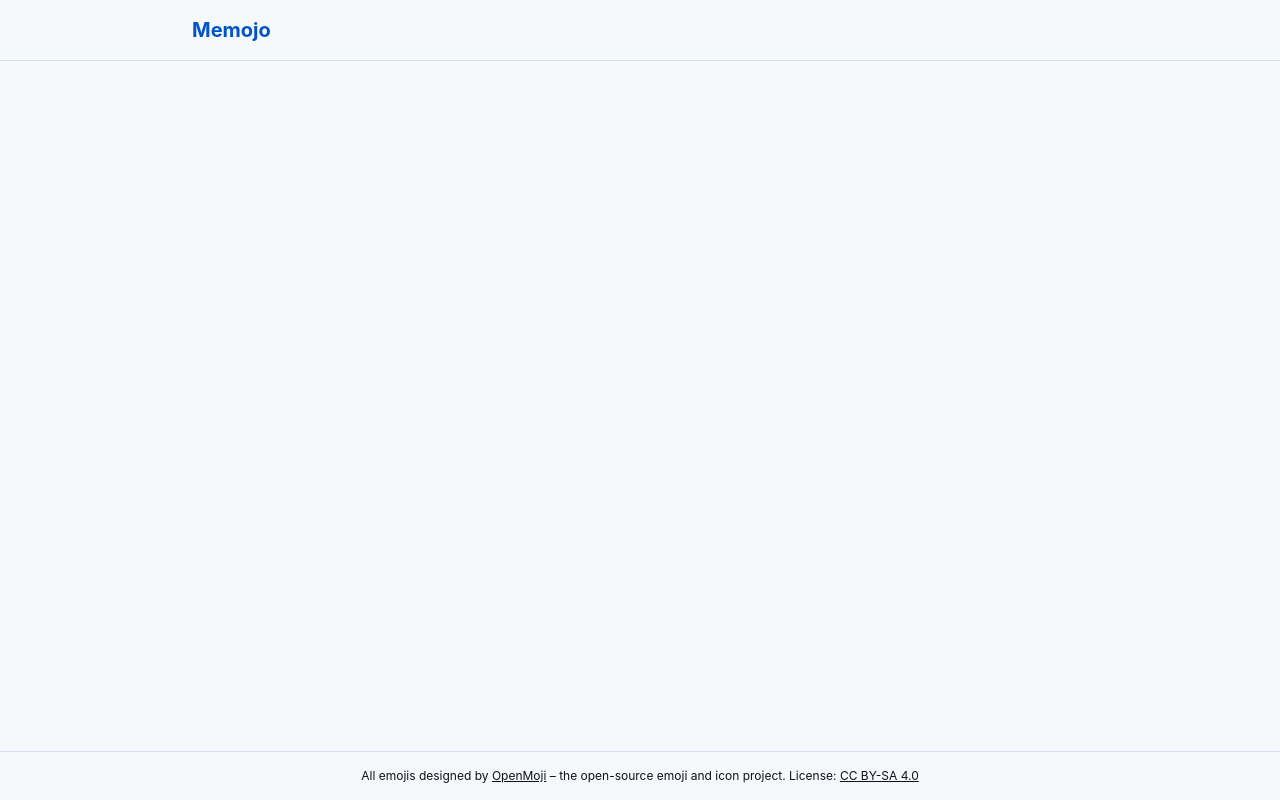
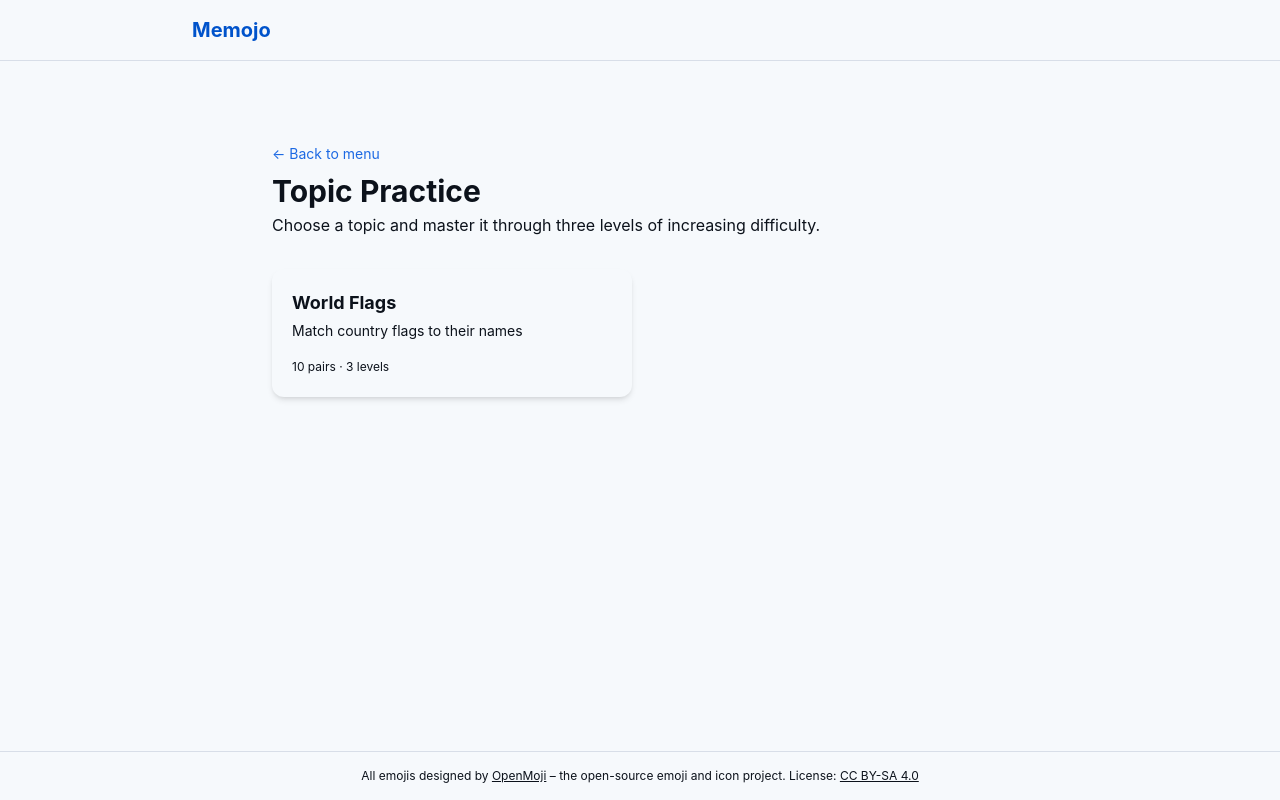
Before and after one commit to rses97/memojo, a Nuxt app: page /topics in a window 1280 px wide. Built offline with nearby package versions, Linux system fonts and the light colour scheme.

Commit message:
feat: add topics listing page

```diff
--- /dev/null
+++ b/app/pages/topics/index.vue
@@ -0,0 +1,51 @@
+<script setup lang="ts">
+import type { TopicManifestEntry } from '~/types'
+
+const { data: manifest } = await useFetch<{ topics: TopicManifestEntry[] }>(
+  '/topics/index.json',
+)
+
+const topics = computed(() => manifest.value?.topics ?? [])
+</script>
+
+<template>
+  <div class="mx-auto max-w-3xl px-4 py-12">
+    <div class="mb-8">
+      <NuxtLink to="/" class="text-sm text-primary-500 hover:text-primary-600">
+        &larr; Back to menu
+      </NuxtLink>
+      <h1 class="mt-2 text-3xl font-bold text-surface-900 dark:text-surface-50">
+        Topic Practice
+      </h1>
+      <p class="mt-1 text-surface-600 dark:text-surface-400">
+        Choose a topic and master it through three levels of increasing
+        difficulty.
+      </p>
+    </div>
+
+    <div class="grid gap-4 sm:grid-cols-2">
+      <NuxtLink
+        v-for="topic in topics"
+        :key="topic.slug"
+        :to="`/topics/${topic.slug}`"
+        class="group rounded-xl bg-surface-50 p-5 shadow-md transition-all hover:-translate-y-0.5 hover:shadow-lg dark:bg-surface-800"
+      >
+        <h2
+          class="mb-1 text-lg font-bold text-surface-900 group-hover:text-primary-500 dark:text-surface-50"
+        >
+          {{ topic.name }}
+        </h2>
+        <p class="mb-3 text-sm text-surface-600 dark:text-surface-400">
+          {{ topic.description }}
+        </p>
+        <span class="text-xs text-surface-500 dark:text-surface-400">
+          {{ topic.pairCount }} pairs &middot; 3 levels
+        </span>
+      </NuxtLink>
+    </div>
+
+    <div v-if="topics.length === 0" class="py-20 text-center text-surface-500">
+      No topics available yet.
+    </div>
+  </div>
+</template>
```
